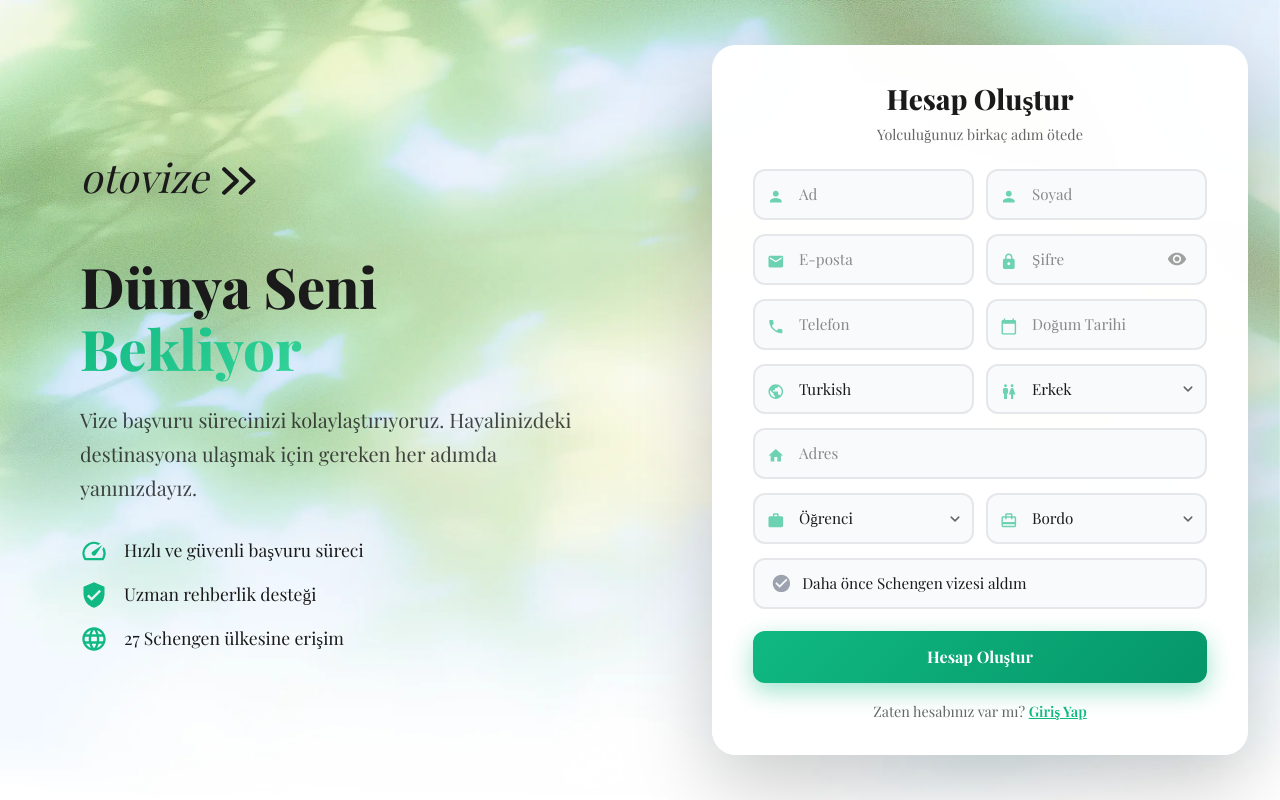
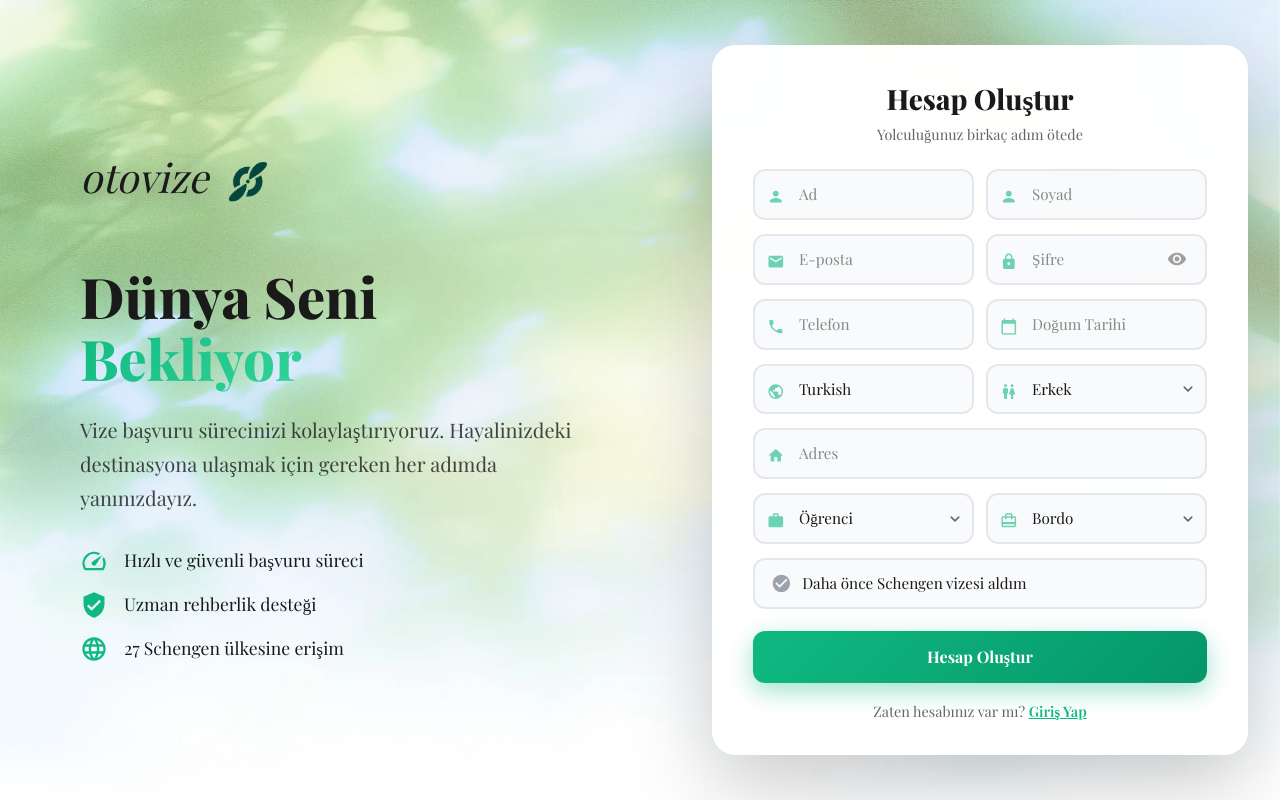
Before and after one commit to merttcetn/otovize, a React (Vite) app in the folder frontend/: page /register in a window 1280 px wide. Built offline with nearby package versions, Linux system fonts and the light colour scheme.

Commit message:
Update README and enhance login/register pages
Revised the README to reflect the new project name 'Otovize' and improved formatting. Added an image logo to the login and register pages for better branding.

```diff
--- a/frontend/src/pages/Login.jsx
+++ b/frontend/src/pages/Login.jsx
@@ -14,6 +14,7 @@ import {
   Security,
   Public
 } from '@mui/icons-material';
+import otovizePng from '../assets/otovize.png';
 
 /**
  * Login Page Component
@@ -145,9 +146,17 @@ const Login = () => {
                 }}>
                   otovize
                 </span>
-                <svg width="40" height="40" viewBox="0 0 24 24" fill="none" style={{ marginTop: '0.5rem' }}>
-                  <path d="M2.5 19L10 12L2.5 5M12.5 19L20 12L12.5 5" stroke="#1a1a1a" strokeWidth="2.5" strokeLinecap="round" strokeLinejoin="round"/>
-                </svg>
+                <img
+                   src={otovizePng}
+                   alt="Otovize"
+                   style={{
+                     width: '72px',
+                     height: '72px',
+                     marginTop: '0.5rem',
+                     marginLeft: '-0.5rem',
+                     filter: 'brightness(0) saturate(100%) invert(17%) sepia(71%) saturate(1088%) hue-rotate(137deg) brightness(93%) contrast(97%)',
+                   }}
+                 />
               </motion.div>
             </div>
 
--- a/frontend/src/pages/Register.jsx
+++ b/frontend/src/pages/Register.jsx
@@ -21,6 +21,7 @@ import {
   Home,
   CheckCircle
 } from '@mui/icons-material';
+import otovizePng from '../assets/otovize.png';
 
 /**
  * Register Page Component
@@ -151,9 +152,17 @@ const Register = () => {
                 }}>
                   otovize
                 </span>
-                <svg width="40" height="40" viewBox="0 0 24 24" fill="none" style={{ marginTop: '0.5rem' }}>
-                  <path d="M2.5 19L10 12L2.5 5M12.5 19L20 12L12.5 5" stroke="#1a1a1a" strokeWidth="2.5" strokeLinecap="round" strokeLinejoin="round"/>
-                </svg>
+                <img
+                   src={otovizePng}
+                   alt="Otovize"
+                   style={{
+                     width: '72px',
+                     height: '72px',
+                     marginTop: '0.5rem',
+                     marginLeft: '-0.5rem',
+                     filter: 'brightness(0) saturate(100%) invert(17%) sepia(71%) saturate(1088%) hue-rotate(137deg) brightness(93%) contrast(97%)',
+                   }}
+                 />
               </motion.div>
             </div>
 
```
Also changed, not shown: 1 other file (tests, documents, lock files or other folders).
